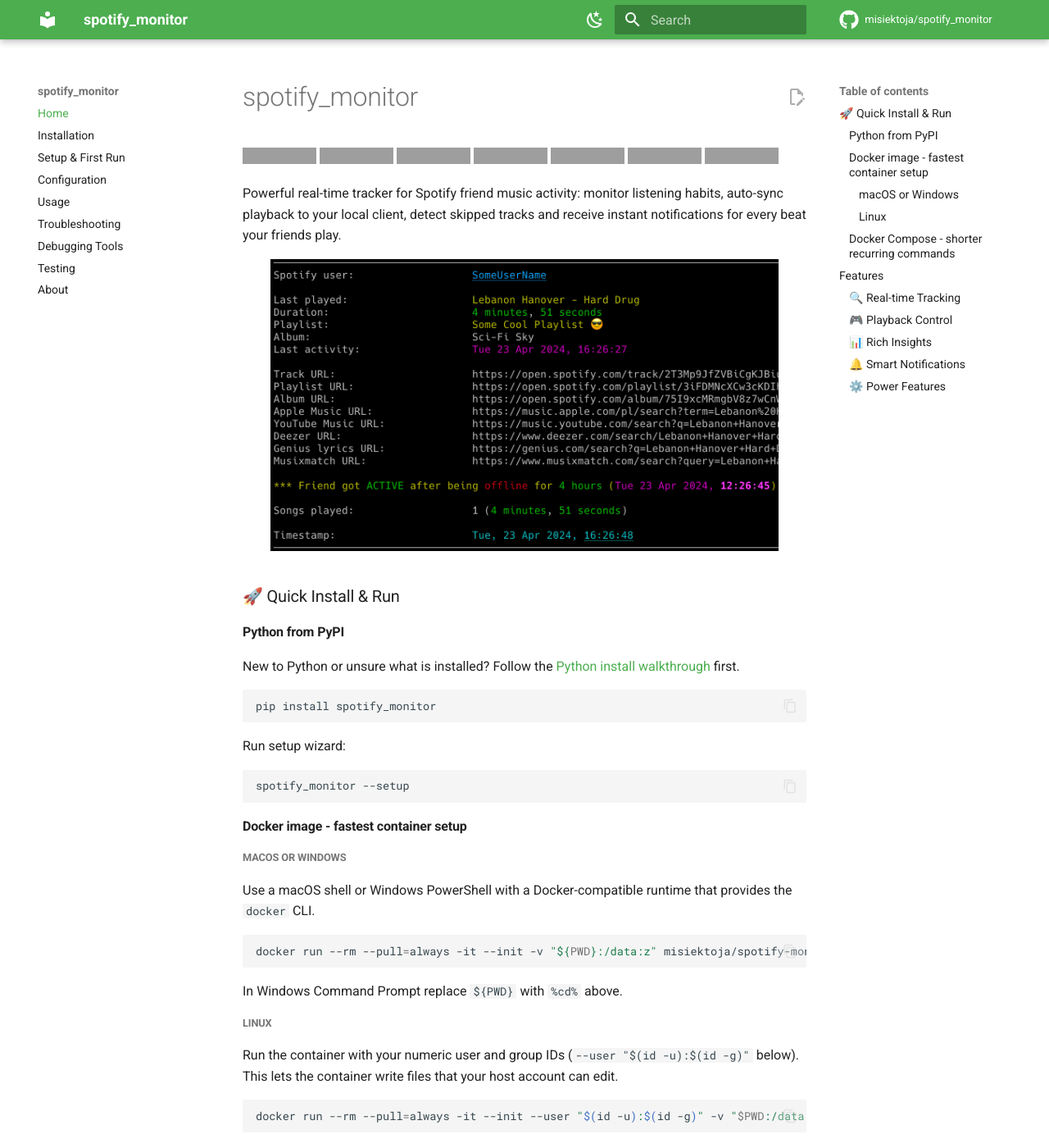
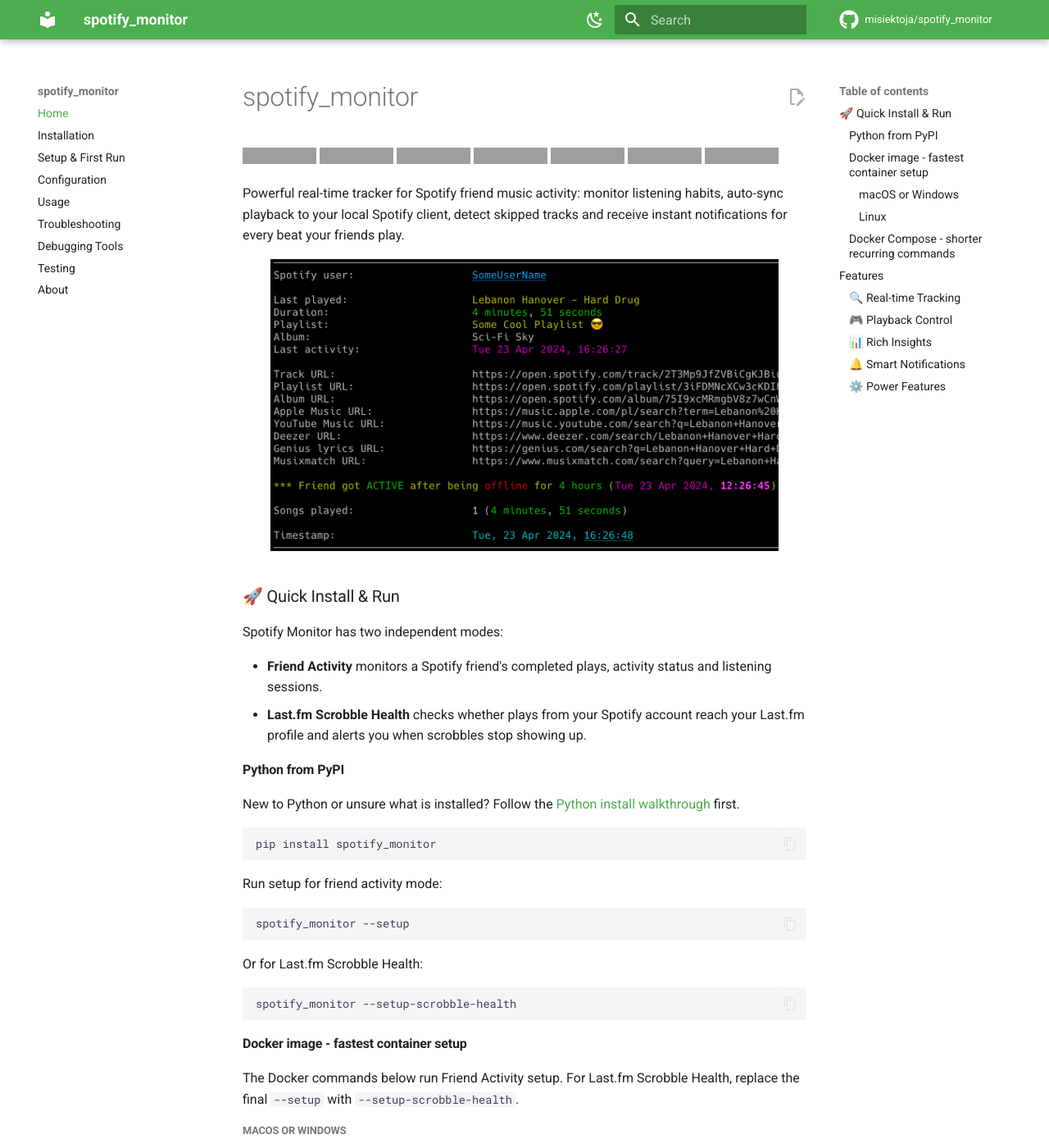
Before and after one commit to misiektoja/spotify_monitor, an MkDocs documentation site: the page built from docs/index.md, in a window 1280 px wide and 1400 px high. Shown: the whole window at 82% size. Built offline with MkDocs 1.6.1 and Material for MkDocs 9.7.7, drawn with Linux system fonts in a browser that asks for light colours; comment, search, counter and statistics services are not loaded; some of the changed text lies outside the part shown; grey boxes are pictures that could not be loaded.

Commit message:
docs(index): clarify monitoring mode setup

````diff
--- a/docs/index.md
+++ b/docs/index.md
@@ -10,7 +10,7 @@
   <img src="https://img.shields.io/badge/maintenance-active-brightgreen?style=flat-square" alt="Maintenance" />
 </p>
 
-Powerful real-time tracker for Spotify friend music activity: monitor listening habits, auto-sync playback to your local client, detect skipped tracks and receive instant notifications for every beat your friends play.
+Powerful real-time tracker for Spotify friend music activity: monitor listening habits, auto-sync playback to your local Spotify client, detect skipped tracks and receive instant notifications for every beat your friends play.
 
 <p align="center">
    <img src="https://raw.githubusercontent.com/misiektoja/spotify_monitor/refs/heads/main/assets/spotify_monitor.png" alt="spotify_monitor_screenshot" width="90%"/>
@@ -18,6 +18,11 @@
 
 <a id="-quick-install-run"></a>
 ### 🚀 Quick Install & Run
+
+Spotify Monitor has two independent modes:
+
+- **Friend Activity** monitors a Spotify friend's completed plays, activity status and listening sessions.
+- **Last.fm Scrobble Health** checks whether plays from your Spotify account reach your Last.fm profile and alerts you when scrobbles stop showing up.
 
 #### Python from PyPI
 
@@ -27,13 +32,20 @@
 pip install spotify_monitor
 ```
 
-Run setup wizard:
+Run setup for friend activity mode:
 
 ```sh
 spotify_monitor --setup
 ```
 
+Or for Last.fm Scrobble Health:
+```sh
+spotify_monitor --setup-scrobble-health
+```
+
 #### Docker image - fastest container setup
+
+The Docker commands below run Friend Activity setup. For Last.fm Scrobble Health, replace the final `--setup` with `--setup-scrobble-health`.
 
 ##### macOS or Windows
 
@@ -82,7 +94,8 @@
 ## Features
 
 ### 🔍 Real-time Tracking
-- **Friend Activity**: Monitor songs listened by Spotify users in real-time.
+- **Friend Activity**: Monitor songs listened to by Spotify users in real time.
+- **Scrobble Health**: Detect and alert when Spotify scrobbles stop showing up on Last.fm.
 - **Presence Detection**: Detect when friends get **online** or **offline**.
 - **Session Stats**: Display **duration, track counts** and **songs on loop**.
 
````
